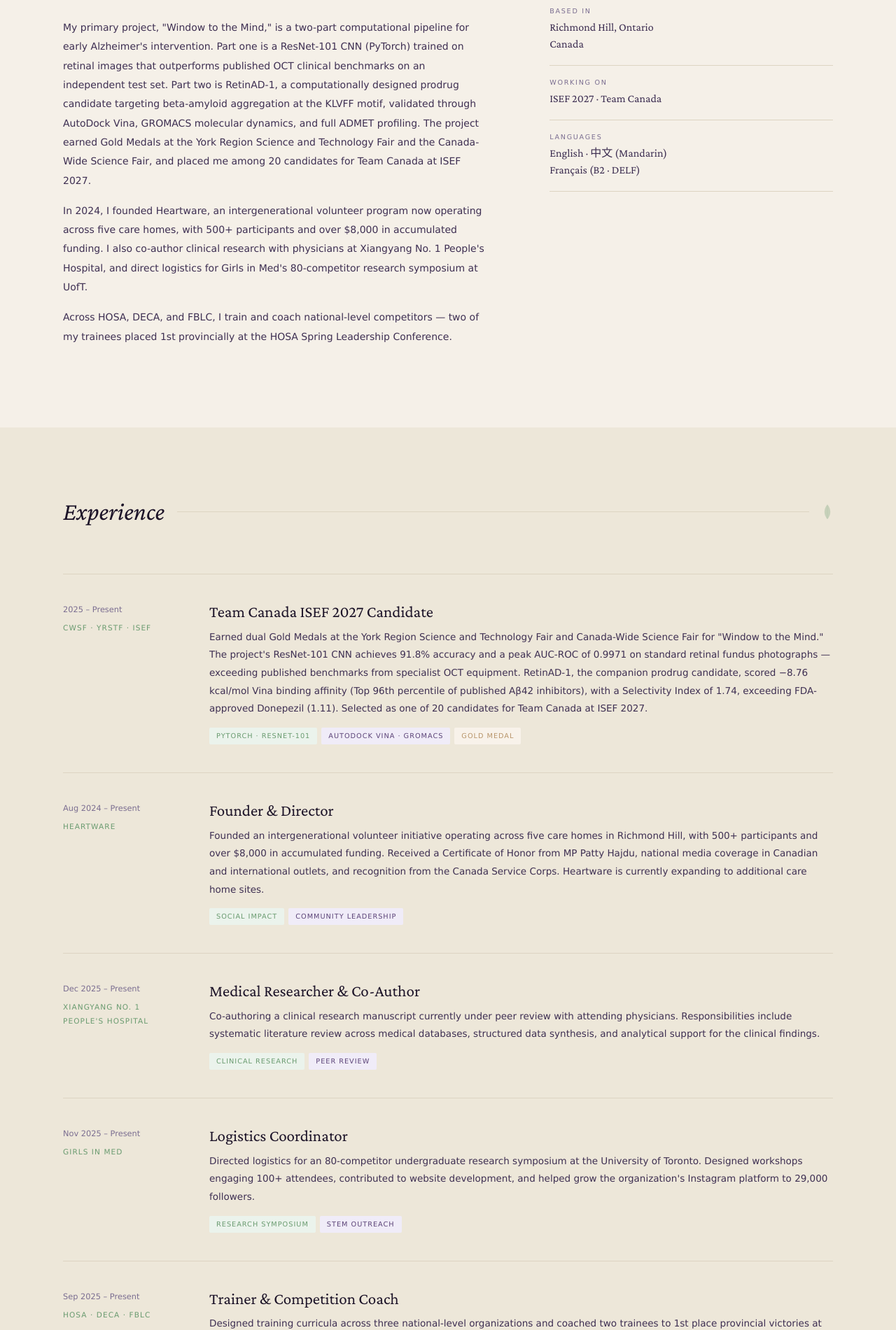
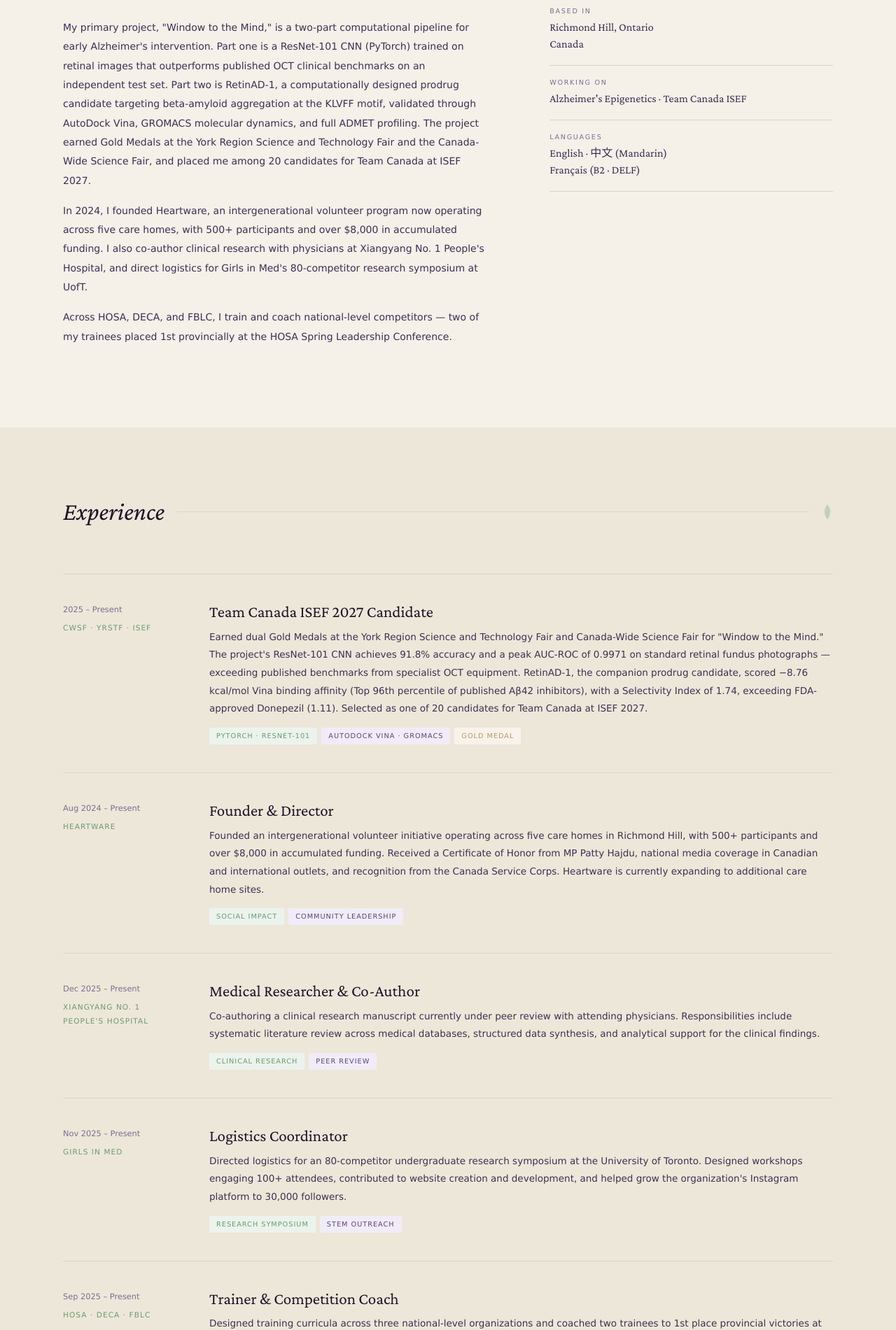
Before and after one commit to amywang2010/awang, a plain HTML site: page index.html in a window 1280 px wide. Shown: the part 1120-3021 px from the top of the page at 70% size. Drawn offline with nearby package versions, Linux system fonts and the light colour scheme.

Commit message:
Update index.html

```diff
--- a/index.html
+++ b/index.html
@@ -800,7 +800,7 @@
                 </div>
                 <div class="sb-row reveal d2">
                     <h4>Working on</h4>
-                    <p>ISEF 2027 · Team Canada<br>
+                    <p>Alzheimer's Epigenetics · Team Canada ISEF<br>
                 </div>
                 <div class="sb-row reveal d3">
                     <h4>Languages</h4>
@@ -876,7 +876,7 @@
             </div>
             <div class="exp-body">
                 <h3>Logistics Coordinator</h3>
-                <p>Directed logistics for an 80-competitor undergraduate research symposium at the University of Toronto. Designed workshops engaging 100+ attendees, contributed to website development, and helped grow the organization's Instagram platform to 29,000 followers.</p>
+                <p>Directed logistics for an 80-competitor undergraduate research symposium at the University of Toronto. Designed workshops engaging 100+ attendees, contributed to website creation and development, and helped grow the organization's Instagram platform to 30,000 followers.</p>
                 <div class="tags">
                     <span class="tag">Research Symposium</span>
                     <span class="tag purple">STEM Outreach</span>
```
